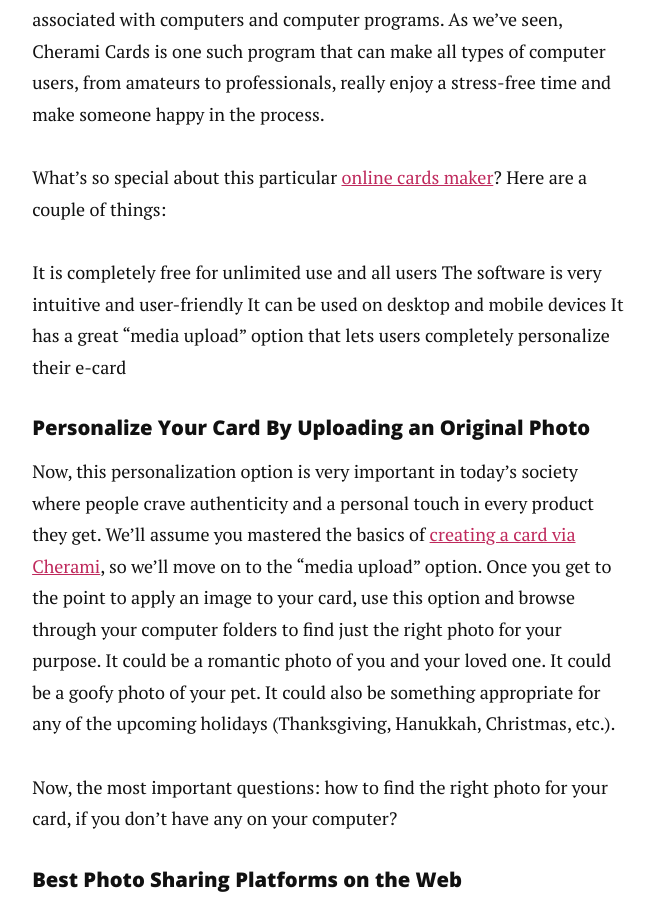
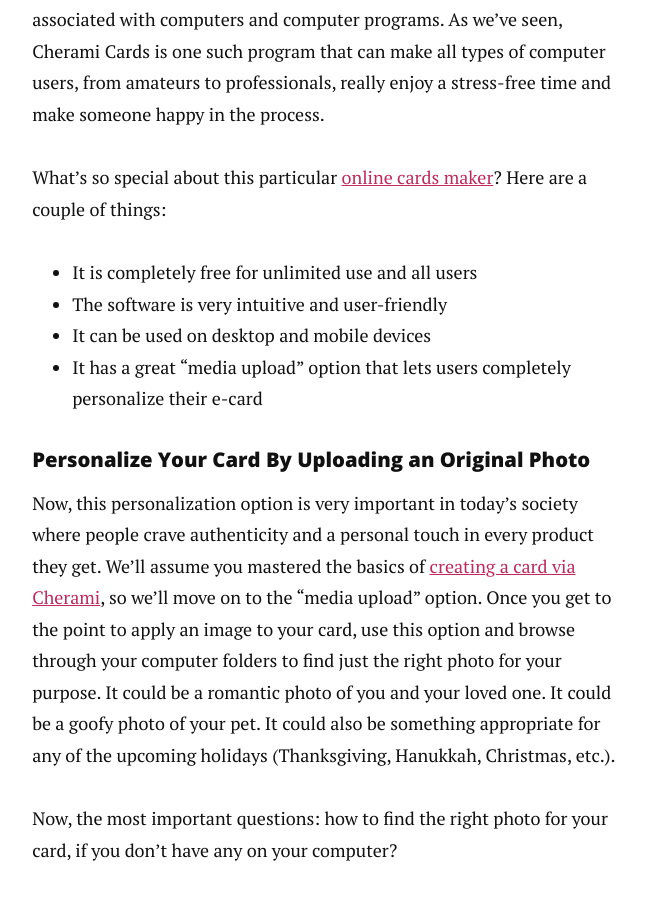
Before and after one commit to CheramiCards/blog, a Jekyll site: the page built from _posts/2016-11-17-tuesday-tips-5-best-sites-for-free-images.markdown, in a window 1280 px wide and 900 px high, scrolled down 648 px. Shown: the whole window, without its empty margins (310-962 px from the left). Built offline with Jekyll 4.4.1, drawn with Linux system fonts in a browser that asks for light colours; nearby versions of some CDN libraries.

```diff
--- a/_posts/2016-11-17-tuesday-tips-5-best-sites-for-free-images.markdown
+++ b/_posts/2016-11-17-tuesday-tips-5-best-sites-for-free-images.markdown
@@ -9,10 +9,10 @@ More and more scientific studies are digging up evidence and reaching a conclusi
 
 What’s so special about this particular [online cards maker](https://cherami.cards/)? Here are a couple of things:
 
-It is completely free for unlimited use and all users
-The software is very intuitive and user-friendly
-It can be used on desktop and mobile devices
-It has a great “media upload” option that lets users completely personalize their e-card
+* It is completely free for unlimited use and all users
+* The software is very intuitive and user-friendly
+* It can be used on desktop and mobile devices
+* It has a great “media upload” option that lets users completely personalize their e-card
 
 #### Personalize Your Card By Uploading an Original Photo
 
```
